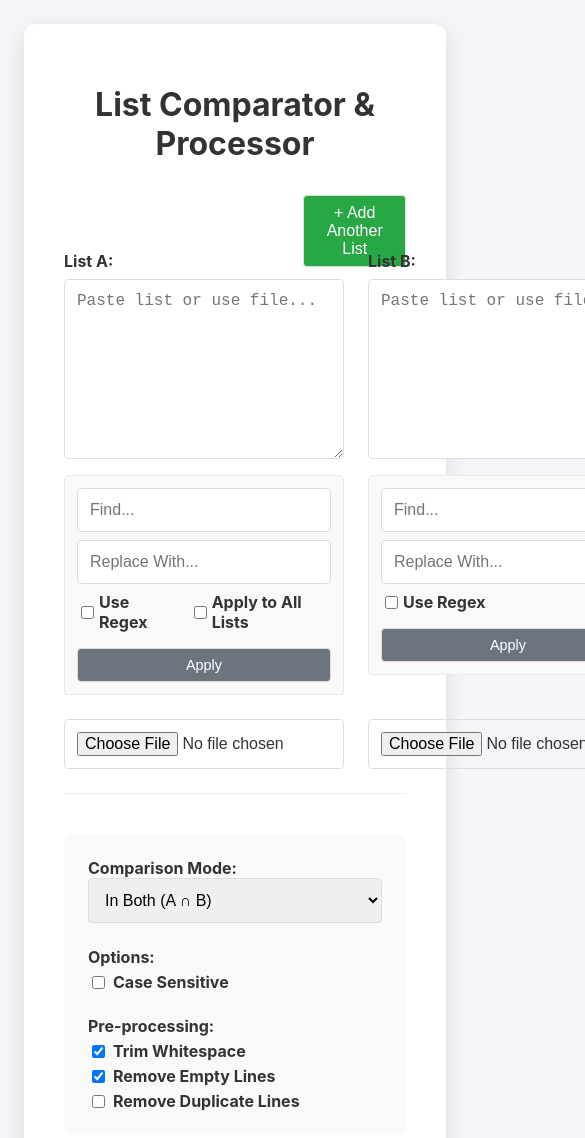
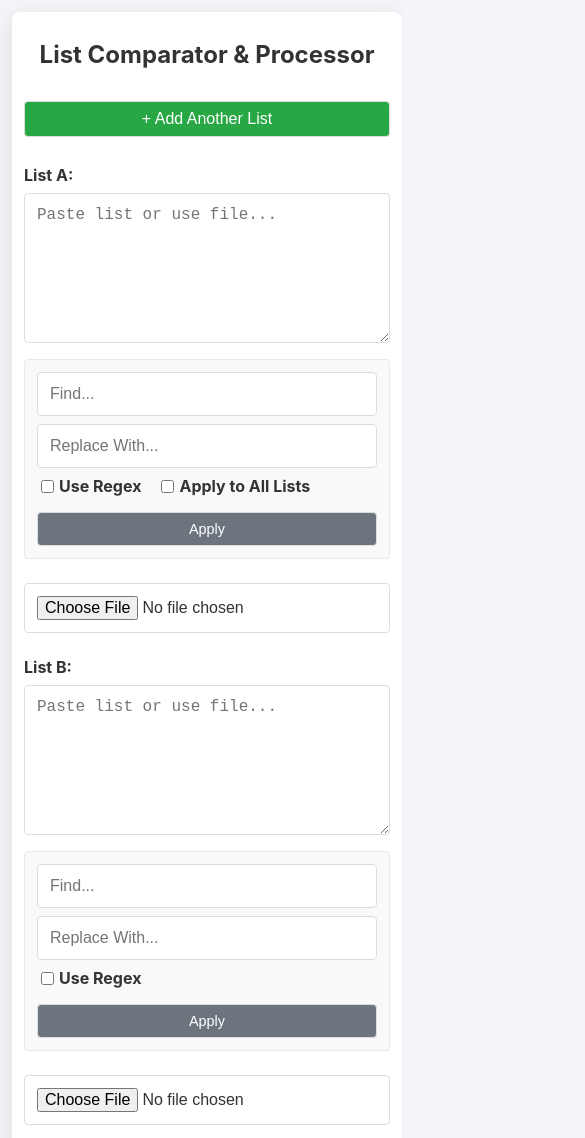
Before and after one commit to sbozich/lists-comparator, a plain HTML site: page index.html in a window 390 px wide. Shown: the top 1138 px of the page, 585 px wide, since content can reach past the window. Drawn offline with Linux system fonts and the light colour scheme.

Commit message:
Enhance mobile responsiveness in index.html
Added responsive styles for mobile and small screens.

```diff
--- a/index.html
+++ b/index.html
@@ -105,6 +105,73 @@
         #about-content { text-align: center; }
         .donation-link { margin-top: 1.5rem; }
         .donation-link img { border: none; box-shadow: none; }
+
+        @media (max-width: 900px) {
+          body {
+            padding: 0.75rem;
+          }
+          .container {
+            padding: 1rem;
+            border-radius: 0.5rem;
+          }
+
+          /* stack the list inputs instead of side by side */
+          .input-area {
+            flex-direction: column;
+          }
+
+          /* each list column full width */
+          .list-column {
+            width: 100%;
+          }
+
+          /* global options: 1 column on mobile */
+          .options-container {
+            display: block;
+          }
+
+          /* buttons row: make them full-width stacked */
+          .main-controls {
+            flex-direction: column;
+          }
+          #compareBtn,
+          #clearBtn {
+            width: 100%;
+          }
+
+          /* the add button shouldn't be fixed to 30% on small screen */
+          #addListBtn {
+            position: static;
+            width: 100%;
+            max-width: none;
+            margin-bottom: 0.75rem;
+          }
+
+          /* counts box: single column so it doesn’t squash */
+          #counts {
+            grid-template-columns: 1fr !important;
+          }
+
+          /* docs area readable */
+          .collapsible-content {
+            padding: 1rem;
+          }
+        }
+
+        @media (max-width: 500px) {
+          .container {
+            padding: 0.75rem;
+        }
+          h1 {
+            font-size: 1.5rem;
+            text-align: center;
+        }
+          textarea {
+            height: 150px;
+      }
+    }
+
+
     </style>
 </head>
 <body>
```
